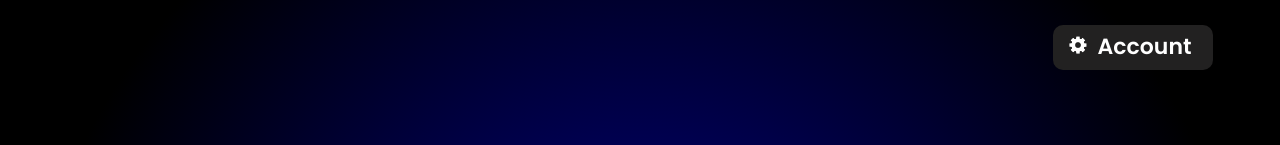
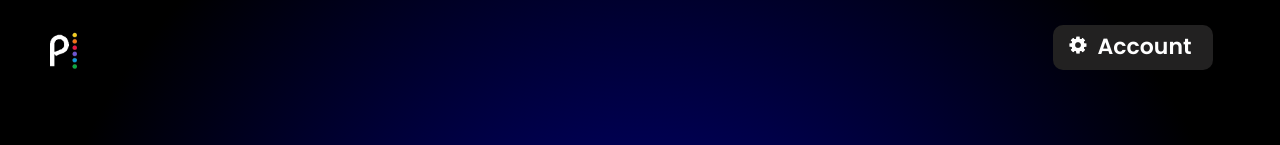
Before and after one commit to Emarty836/Replica1-peacockStreamSignin, a plain HTML site: page index.html in a window 1280 px wide. Shown: the top 145 px of the page. Drawn offline with Linux system fonts and the light colour scheme.

Commit message:
Update style.css

```diff
--- a/style.css
+++ b/style.css
@@ -53,7 +53,7 @@ nav > div:nth-child(2):active{
 
 nav > div:nth-child(1){
     width:150px;
-    background-image:url('images/peacock-logo2-edit.png');
+    background-image:url('peacock-logo2-edit.png');
     background-repeat: no-repeat;
     background-size:250px;
     background-position: center 40%;
@@ -127,14 +127,6 @@ h1{
     position:relative;
 }
 
-
-/* .profiles > div:nth-child(1){
-    background-image:url('images/peacockMascot-edit.png');
-    background-repeat: no-repeat;
-    background-size:125%;
-    background-position:-25px -69px;
-    background-blend-mode: normal;
-} */
 
 #mascot{
     width:225px;
@@ -228,7 +220,7 @@ h1{
     /* ----------------------------------------------------------------------------------------------------------------- */
     nav > div:nth-child(1){
         width:55px;
-        background-image:url('images/letterPcock.png');
+        background-image:url('letterPcock.png');
         background-size:contain;
         background-repeat: no-repeat;
         background-position:50% 50%;
```
